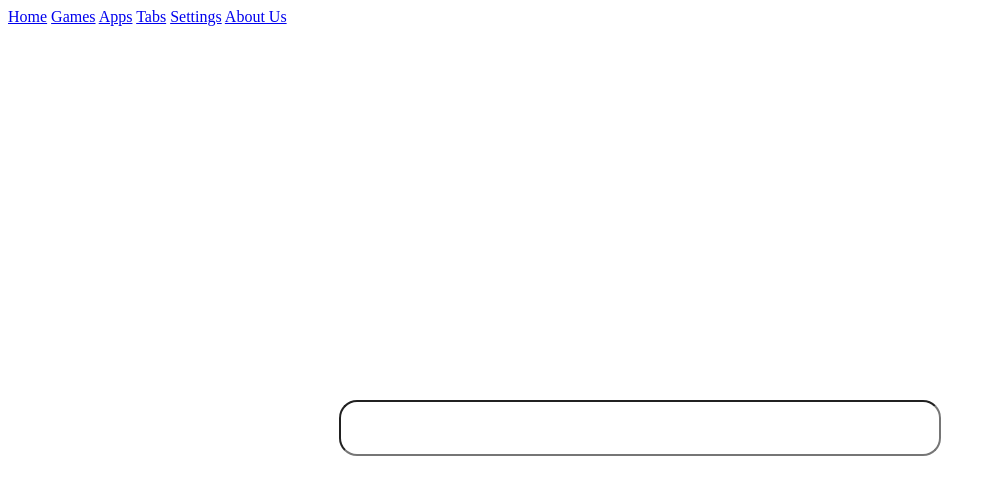
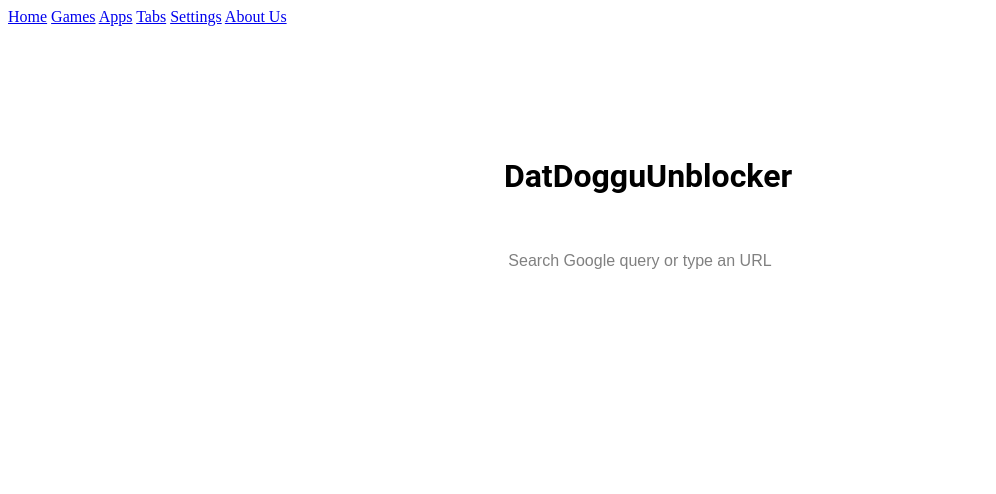
Before and after one commit to xelitezz/datdoggyunblocked, a website: page static/index.html in a window 1280 px wide. Shown: the whole page, without its empty margins (0-996 px from the left). Drawn offline with Linux system fonts and the light colour scheme; files whose address does not match are found by name.

Commit message:
Update index.html

```diff
--- a/static/index.html
+++ b/static/index.html
@@ -2,10 +2,11 @@
 	<script src="/uv/uv.config.js" defer></script>
 	<script src="/register-sw.js" defer></script>
 	<script src="/search.js" defer></script>
+	<script src="index.js" defer></script>
 	<script src="/error.js" defer></script>
 <link rel='icon' type='image/x-icon' href='p'>
 <div class='title'>
-    <h1 id='title1'></h1>
+    <h1 id='title1'>DatDogguUnblocker</h1>
 </div>
     <a href="#" onclick="showContent('about')">Home</a>
       <a href="#" onclick="showContent('skills')">Games</a>
@@ -14,9 +15,22 @@
       <a href="#" onclick="showContent('links')">Settings</a>
       <a href="#" onclick="showContent('links')">About Us</a>
     </nav>
-<form class='searchbox' id='searchbox'>
-    <input class='search' id='search' placeholder='Search' type='text'/>
+<form id="daform" style="text-align: center; width: 700px; margin: 200px auto 0;">
+        <input id="dasearchengine" value="https://www.google.com/search?q=%s" type="hidden"/>
+        <input id="daaddress" type="text" placeholder="Search Google query or type an URL" class="form__input" style="width: 100%; padding: 10px; margin-top: 10px; text-align: center;
+    border-radius: 18px;
+    outline:none;
+    border-radius: 18px;
+    background:transparent;
+    border: 2px solid white;
+    color: grey;
+    width: 600px;
+    height:50px;"/>
     </form>
+	<div class="desc left-margin" style="margin-left: auto; margin-right: auto; width: 80%; text-align: center;">
+	    <p id="uv-error"></p>
+	    <pre id="uv-error-code"></pre>
+	</div>
 <style>
     body{
         background: url("");
@@ -62,39 +76,3 @@
     font-size: 1.2em;
     }
 </style>
-<script>
-    document.title="";
-    searchbox.style.color="";
-    search.style.backgroundColor="";
-    search.style.color="#";
-    search.style.border="";
-    title1.style.color="#";
-    search.placeholder="";
-
-    var fontsize1=2560/screen.width*18;
-    var fontsize2=2560/screen.width*7;
-
-    title1.style.fontSize = fontsize1+'px';
-    search.style.fontSize = fontsize2+'px';
-
-    const form = document.getElementById('searchbox');
-    const input = document.getElementById('search');
-
-    form.addEventListener('submit', async event => {
-        event.preventDefault();
-      try {
-        await registerSW();
-      } catch (err) {
-        alert(err.toString());
-        throw err;
-      }
-      const url = search(input.value, "https://www.google.com/?q=%s");
-    window.location.href=__uv$config.prefix + __uv$config.encodeUrl(url);
-    });
-
-    function isUrl(val = '') {
-        if (/^http(s?):\/\//.test(val) || val.includes('.') && val.substr(0, 1) !== ' ') return true;
-        return false;
-    };
-
-</script>
```
Lines whose indentation alone changed are shown as unchanged.
